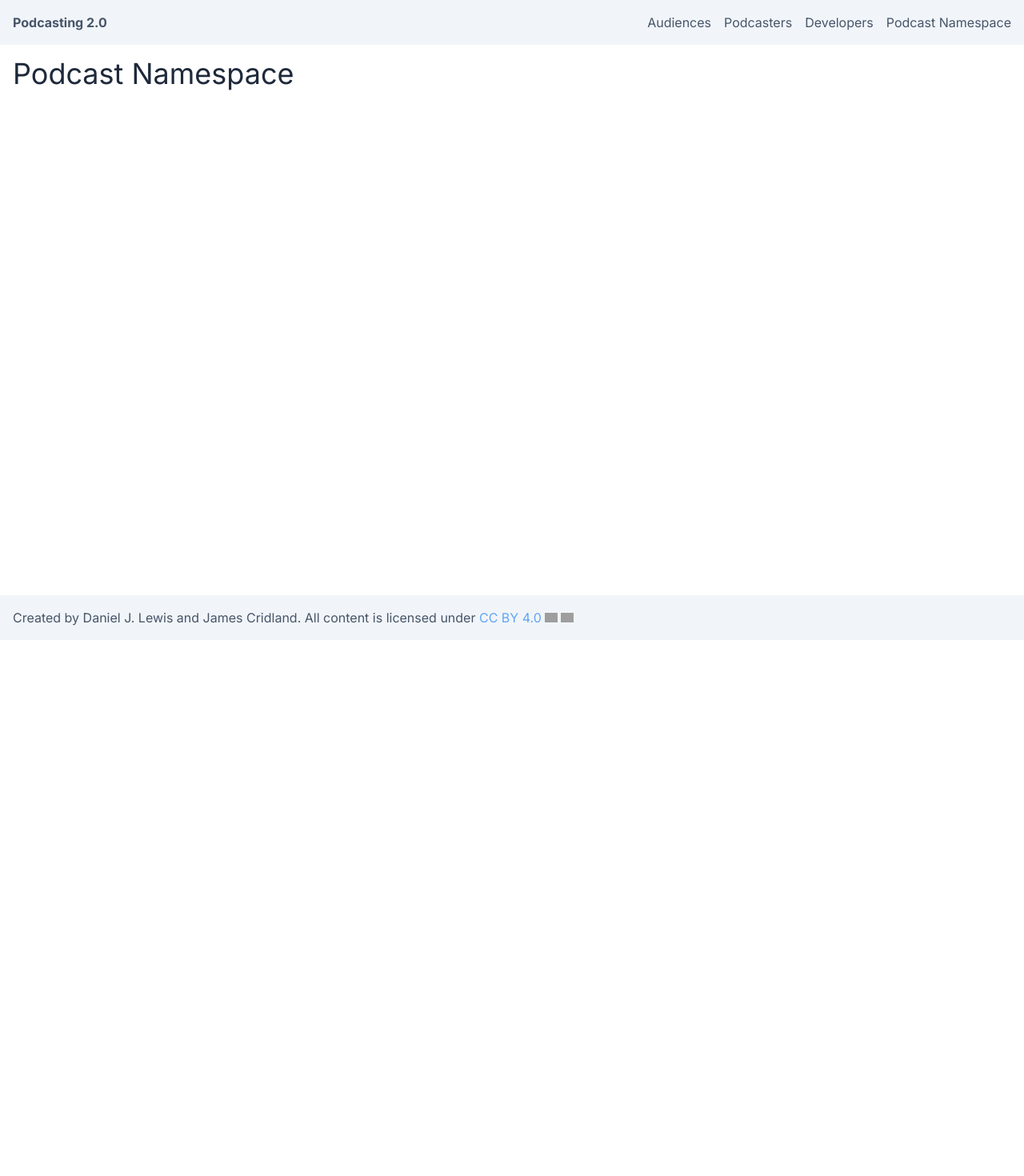
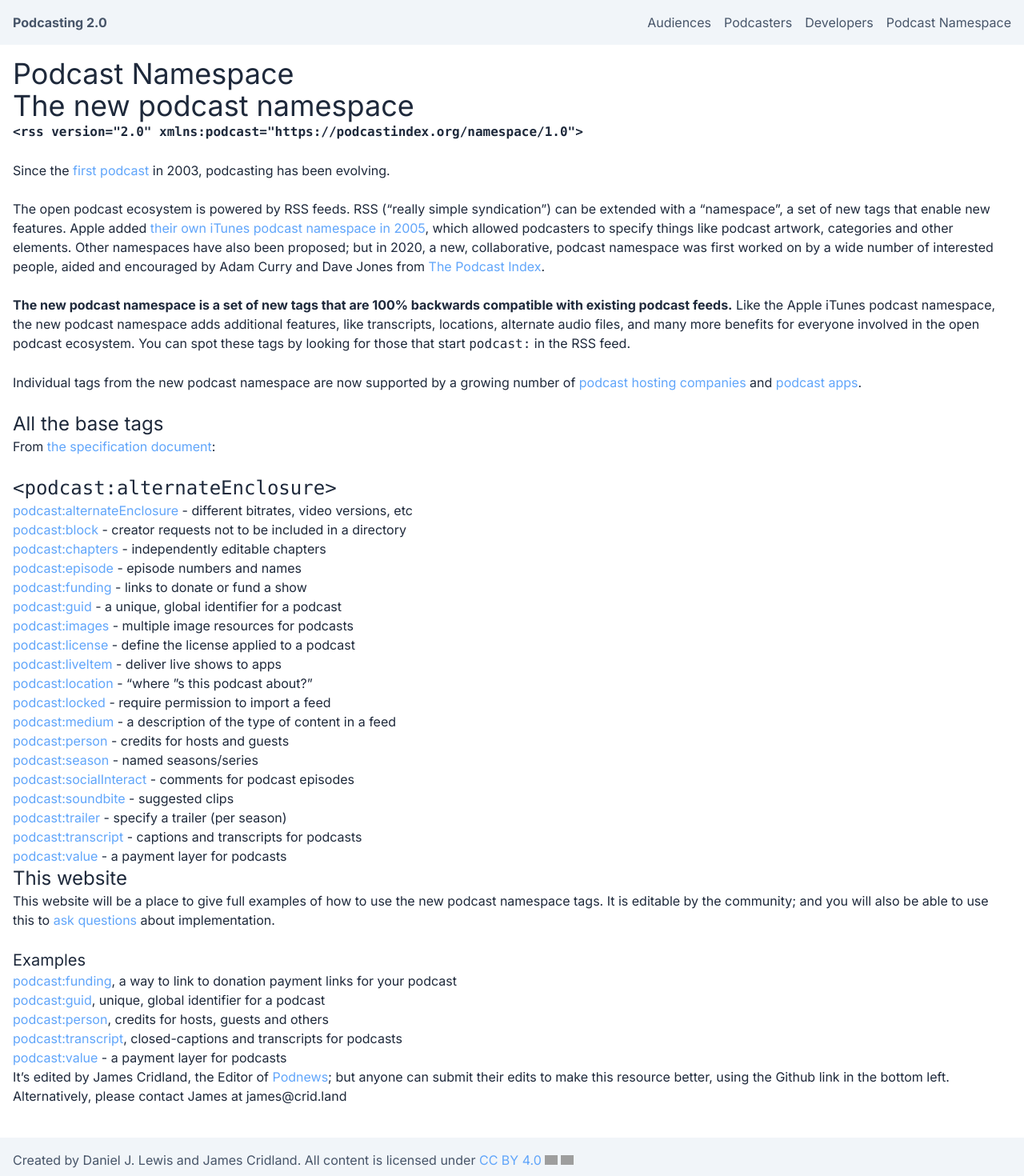
Before and after one commit to theDanielJLewis/podcasting2.org, a Next.js app: page /podcast-namespace in a window 1280 px wide. Shown: the top 1470 px of the page at 80% size. Before the commit the page ends 800 px from the top, so only its background shows below. Built offline with nearby package versions, Linux system fonts and the light colour scheme; grey boxes are pictures that could not be loaded.

Commit message:
Initial podcastnamespace.org copy

```diff
--- a/src/app/globals.css
+++ b/src/app/globals.css
@@ -5,6 +5,26 @@
 main a,
 footer a {
   @apply text-blue-400;
+}
+
+p {
+  @apply mb-6;
+}
+
+h1 {
+  @apply text-4xl;
+}
+
+h2 {
+  @apply text-2xl;
+}
+
+h3 {
+  @apply text-xl;
+}
+
+h4 {
+  @apply text-lg font-bold;
 }
 
 @layer base {
--- a/src/app/podcast-namespace/page.tsx
+++ b/src/app/podcast-namespace/page.tsx
@@ -9,6 +9,244 @@ export default function PodcastNamespacePage() {
   return (
     <>
       <h1 className="text-4xl">Podcast Namespace</h1>
+      <section>
+        <h1 id="the-new-podcast-namespace">The new podcast namespace</h1>
+        <p>
+          <strong>
+            <code>
+              &lt;rss version="2.0"
+              xmlns:podcast="https://podcastindex.org/namespace/1.0"&gt;
+            </code>
+          </strong>
+        </p>
+
+        <p>
+          Since the{" "}
+          <a href="https://blogs.harvard.edu/lydondev/2003/07/09/spoken-word-a-few-good-bloggers/">
+            first podcast
+          </a>{" "}
+          in 2003, podcasting has been evolving.
+        </p>
+
+        <p>
+          The open podcast ecosystem is powered by RSS feeds. RSS (&ldquo;really
+          simple syndication&rdquo;) can be extended with a
+          &ldquo;namespace&rdquo;, a set of new tags that enable new features.
+          Apple added{" "}
+          <a href="https://podcasters.apple.com/support/823-podcast-requirements">
+            their own iTunes podcast namespace in 2005
+          </a>
+          , which allowed podcasters to specify things like podcast artwork,
+          categories and other elements. Other namespaces have also been
+          proposed; but in 2020, a new, collaborative, podcast namespace was
+          first worked on by a wide number of interested people, aided and
+          encouraged by Adam Curry and Dave Jones from{" "}
+          <a href="https://podcastindex.org/">The Podcast Index</a>.
+        </p>
+
+        <p>
+          <strong>
+            The new podcast namespace is a set of new tags that are 100%
+            backwards compatible with existing podcast feeds.
+          </strong>{" "}
+          Like the Apple iTunes podcast namespace, the new podcast namespace
+          adds additional features, like transcripts, locations, alternate audio
+          files, and many more benefits for everyone involved in the open
+          podcast ecosystem. You can spot these tags by looking for those that
+          start{" "}
+          <code className="language-plaintext highlighter-rouge">podcast:</code>{" "}
+          in the RSS feed.
+        </p>
+
+        <p>
+          Individual tags from the new podcast namespace are now supported by a
+          growing number of{" "}
+          <a href="https://podcastindex.org/apps?appTypes=hosting">
+            podcast hosting companies
+          </a>{" "}
+          and{" "}
+          <a href="https://podcastindex.org/apps?appTypes=app">podcast apps</a>.
+        </p>
+
+        <h2 id="-all-the-base-tags">
+          <i className="pi pi-podcasting20certifiedbadge"></i> All the base tags
+        </h2>
+
+        <p>
+          From{" "}
+          <a href="https://github.com/Podcastindex-org/podcast-namespace/blob/main/docs/1.0.md">
+            the specification document
+          </a>
+          :
+        </p>
+
+        <h2>
+          <code>&lt;podcast:alternateEnclosure&gt;</code>
+        </h2>
+        <ul>
+          <li>
+            <a href="https://github.com/Podcastindex-org/podcast-namespace/blob/main/docs/1.0.md#alternate-enclosure">
+              podcast:alternateEnclosure
+            </a>{" "}
+            - different bitrates, video versions, etc
+          </li>
+          <li>
+            <a href="https://github.com/Podcastindex-org/podcast-namespace/blob/main/docs/1.0.md#block">
+              podcast:block
+            </a>{" "}
+            - creator requests not to be included in a directory
+          </li>
+          <li>
+            <a href="https://github.com/Podcastindex-org/podcast-namespace/blob/main/docs/1.0.md#chapters">
+              podcast:chapters
+            </a>{" "}
+            - independently editable chapters
+          </li>
+          <li>
+            <a href="https://github.com/Podcastindex-org/podcast-namespace/blob/main/docs/1.0.md#episode">
+              podcast:episode
+            </a>{" "}
+            - episode numbers and names
+          </li>
+          <li>
+            <a href="https://github.com/Podcastindex-org/podcast-namespace/blob/main/docs/1.0.md#funding">
+              podcast:funding
+            </a>{" "}
+            - links to donate or fund a show
+          </li>
+          <li>
+            <a href="https://github.com/Podcastindex-org/podcast-namespace/blob/main/docs/1.0.md#guid">
+              podcast:guid
+            </a>{" "}
+            - a unique, global identifier for a podcast
+          </li>
+          <li>
+            <a href="https://github.com/Podcastindex-org/podcast-namespace/blob/main/docs/1.0.md#images">
+              podcast:images
+            </a>{" "}
+            - multiple image resources for podcasts
+          </li>
+          <li>
+            <a href="https://github.com/Podcastindex-org/podcast-namespace/blob/main/docs/1.0.md#license">
+              podcast:license
+            </a>{" "}
+            - define the license applied to a podcast
+          </li>
+          <li>
+            <a href="https://github.com/Podcastindex-org/podcast-namespace/blob/main/docs/1.0.md#live-item">
+              podcast:liveItem
+            </a>{" "}
+            - deliver live shows to apps
+          </li>
+          <li>
+            <a href="https://github.com/Podcastindex-org/podcast-namespace/blob/main/docs/1.0.md#location">
+              podcast:location
+            </a>{" "}
+            - &ldquo;where &rdquo;s this podcast about?”
+          </li>
+          <li>
+            <a href="https://github.com/Podcastindex-org/podcast-namespace/blob/main/docs/1.0.md#locked">
+              podcast:locked
+            </a>{" "}
+            - require permission to import a feed
+          </li>
+          <li>
+            <a href="https://github.com/Podcastindex-org/podcast-namespace/blob/main/docs/1.0.md#medium">
+              podcast:medium
+            </a>{" "}
+            - a description of the type of content in a feed
+          </li>
+          <li>
+            <a href="https://github.com/Podcastindex-org/podcast-namespace/blob/main/docs/1.0.md#person">
+              podcast:person
+            </a>{" "}
+            - credits for hosts and guests
+          </li>
+          <li>
+            <a href="https://github.com/Podcastindex-org/podcast-namespace/blob/main/docs/1.0.md#season">
+              podcast:season
+            </a>{" "}
+            - named seasons/series
+          </li>
+          <li>
+            <a href="https://github.com/Podcastindex-org/podcast-namespace/blob/main/docs/1.0.md#social-interact">
+              podcast:socialInteract
+            </a>{" "}
+            - comments for podcast episodes
+          </li>
+          <li>
+            <a href="https://github.com/Podcastindex-org/podcast-namespace/blob/main/docs/1.0.md#soundbite">
+              podcast:soundbite
+            </a>{" "}
+            - suggested clips
+          </li>
+          <li>
+            <a href="https://github.com/Podcastindex-org/podcast-namespace/blob/main/docs/1.0.md#trailer">
+              podcast:trailer
+            </a>{" "}
+            - specify a trailer (per season)
+          </li>
+          <li>
+            <a href="https://github.com/Podcastindex-org/podcast-namespace/blob/main/docs/1.0.md#transcript">
+              podcast:transcript
+            </a>{" "}
+            - captions and transcripts for podcasts
+          </li>
+          <li>
+            <a href="https://github.com/Podcastindex-org/podcast-namespace/blob/main/docs/1.0.md#value">
+              podcast:value
+            </a>{" "}
+            - a payment layer for podcasts
+          </li>
+        </ul>
+
+        <h2 id="this-website">This website</h2>
+
+        <p>
+          This website will be a place to give full examples of how to use the
+          new podcast namespace tags. It is editable by the community; and you
+          will also be able to use this to{" "}
+          <a href="https://github.com/jamescridland/podcastnamespace.org/discussions">
+            ask questions
+          </a>{" "}
+          about implementation.
+        </p>
+
+        <h3 id="examples">Examples</h3>
+        <ul>
+          <li>
+            <a href="https://podcastnamespace.org/tag/funding">
+              podcast:funding
+            </a>
+            , a way to link to donation payment links for your podcast
+          </li>
+          <li>
+            <a href="https://podcastnamespace.org/tag/guid">podcast:guid</a>,
+            unique, global identifier for a podcast
+          </li>
+          <li>
+            <a href="https://podcastnamespace.org/tag/person">podcast:person</a>
+            , credits for hosts, guests and others
+          </li>
+          <li>
+            <a href="https://podcastnamespace.org/tag/transcript">
+              podcast:transcript
+            </a>
+            , closed-captions and transcripts for podcasts
+          </li>
+          <li>
+            <a href="https://podcastnamespace.org/tag/value">podcast:value</a> -
+            a payment layer for podcasts
+          </li>
+        </ul>
+
+        <p>
+          It’s edited by James Cridland, the Editor of{" "}
+          <a href="https://podnews.net">Podnews</a>; but anyone can submit their
+          edits to make this resource better, using the Github link in the
+          bottom left. Alternatively, please contact James at james@crid.land
+        </p>
+      </section>
     </>
   );
 }
```
